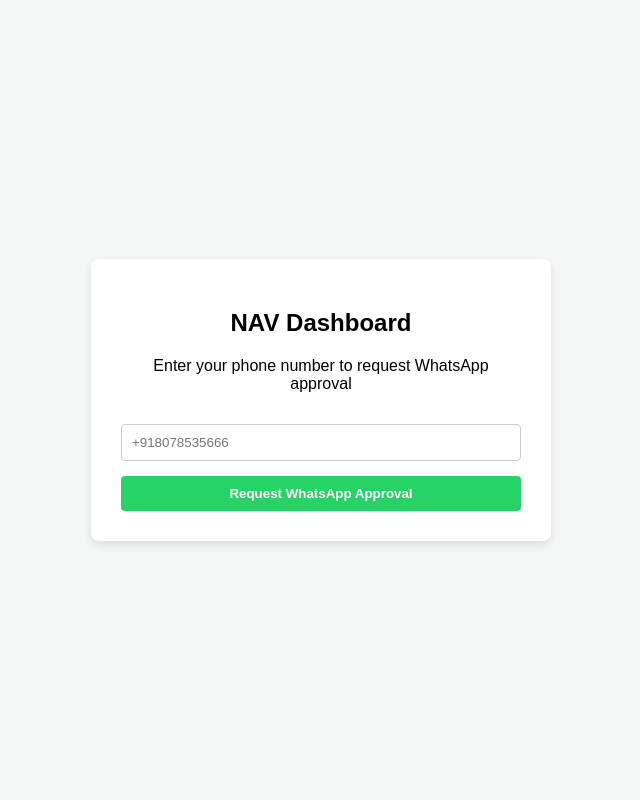
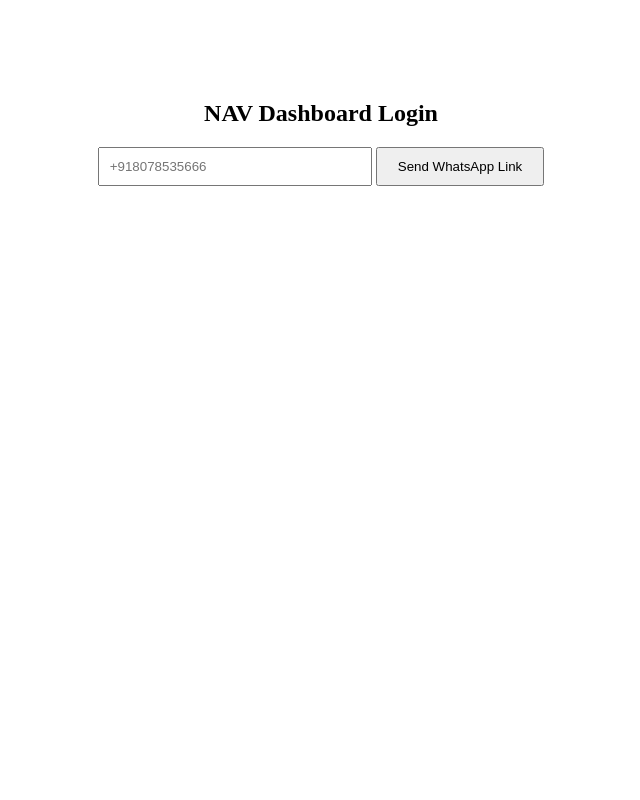
Before and after one commit to Bichu666/nav-dashboard, a Flask app: page / in a window 1280 px wide. Shown: the whole page, without its empty margins (319-959 px from the left). Run offline with Flask 3, Linux system fonts and the light colour scheme.

Commit message:
Update login.html

```diff
--- a/templates/login.html
+++ b/templates/login.html
@@ -2,24 +2,14 @@
 <html lang="en">
 <head>
     <meta charset="UTF-8">
-    <title>NAV Dashboard Login</title>
-    <style>
-        body { font-family: Arial, sans-serif; background: #f4f7f6; display: flex; justify-content: center; align-items: center; height: 100vh; margin: 0; }
-        .login-card { background: white; padding: 30px; border-radius: 8px; box-shadow: 0 4px 10px rgba(0,0,0,0.1); width: 100%; max-width: 400px; text-align: center; }
-        input { width: 100%; padding: 10px; margin: 15px 0; border: 1px solid #ccc; border-radius: 4px; box-sizing: border-box; }
-        button { background: #25D366; color: white; border: none; padding: 10px; width: 100%; border-radius: 4px; font-weight: bold; cursor: pointer; }
-        button:hover { background: #1ebe5d; }
-        .error { color: red; font-size: 0.9em; }
-    </style>
+    <title>NAV Dashboard - Login</title>
 </head>
 <body>
-    <div class="login-card">
-        <h2>NAV Dashboard</h2>
-        <p>Enter your phone number to request WhatsApp approval</p>
-        {% if error %}<p class="error">{{ error }}</p>{% endif %}
+    <div style="text-align: center; margin-top: 100px;">
+        <h2>NAV Dashboard Login</h2>
         <form method="POST">
-            <input type="text" name="phone" placeholder="+918078535666" required>
-            <button type="submit">Request WhatsApp Approval</button>
+            <input type="text" name="phone" placeholder="+918078535666" required style="padding: 10px; width: 250px;">
+            <button type="submit" style="padding: 10px 20px;">Send WhatsApp Link</button>
         </form>
     </div>
 </body>
```
